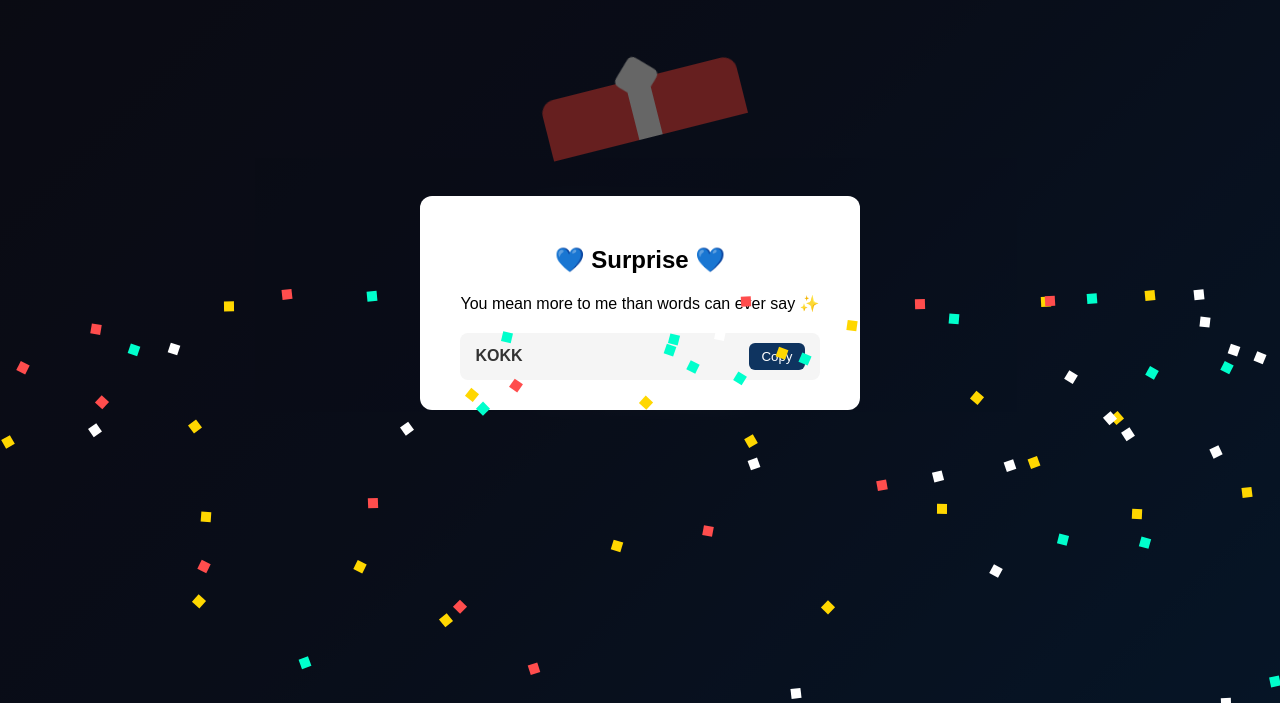
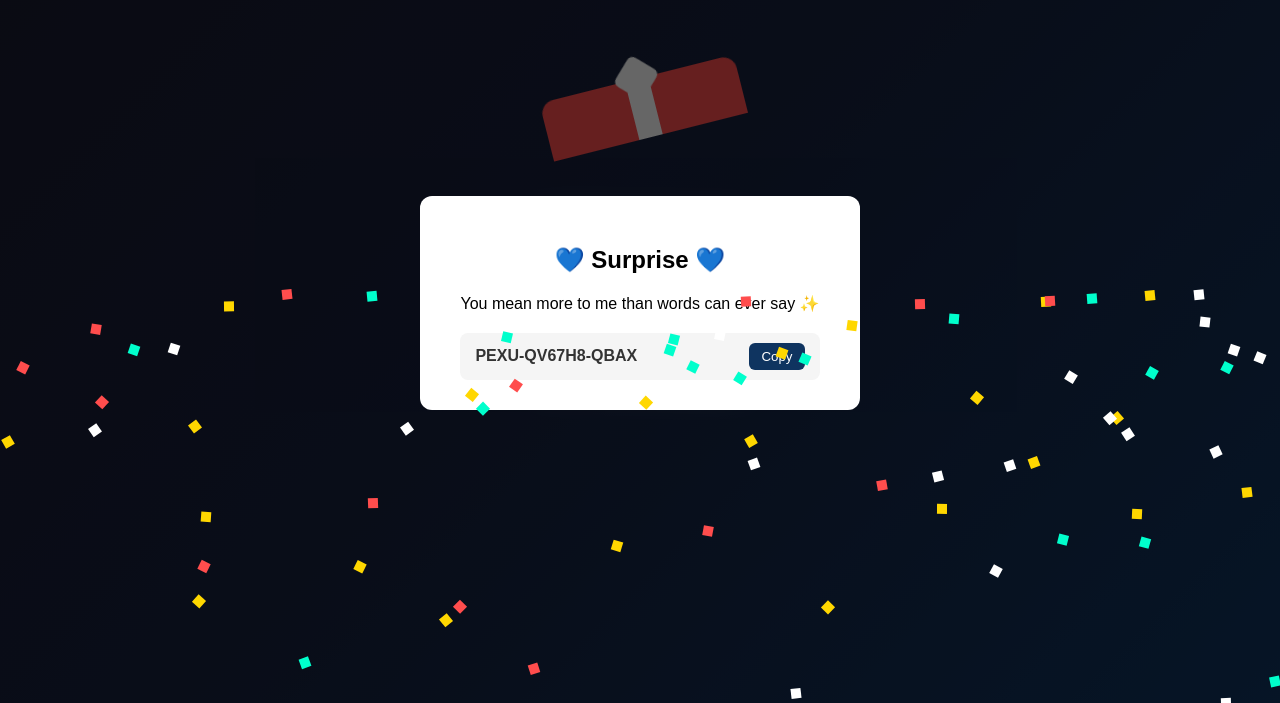
Before and after one commit to Thekrasyguy/birthdayyyy, a plain HTML site: page last.html in a window 1280 px wide. Both pictures are taken after a click on the element 640 px from the left and 400 px from the top of the page. Shown: the part 97-800 px from the top of the page. Drawn offline with Linux system fonts and the light colour scheme.

Commit message:
Update last.html

```diff
--- a/last.html
+++ b/last.html
@@ -234,7 +234,7 @@ h1 {
     <p>You mean more to me than words can ever say ✨</p>
 
     <div class="code-box">
-      <span id="giftCode">KOKK</span>
+      <span id="giftCode">PEXU-QV67H8-QBAX</span>
       <button onclick="copyCode()">Copy</button>
     </div>
 
```
